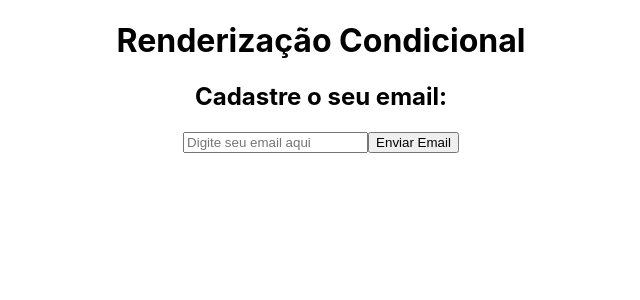
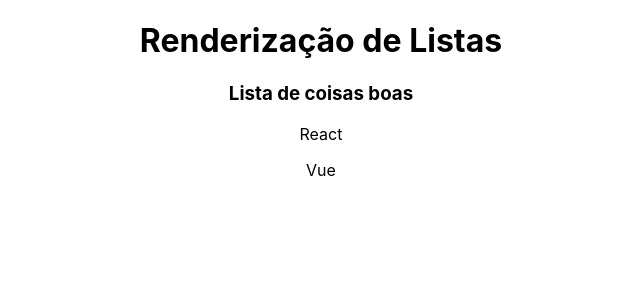
Before and after one commit to CarlosRenielly/REACT-JS, a React (Create React App) app in the folder meu-projeto/: page / in a window 1280 px wide. Shown: the top 300 px of the page, without its empty margins (319-959 px from the left). Built offline with nearby package versions, Linux system fonts and the light colour scheme.

Commit message:
Estudando Rederenização de List
React

```diff
--- a/meu-projeto/src/App.js
+++ b/meu-projeto/src/App.js
@@ -1,14 +1,17 @@
 import './App.css';
-import Condicional from './componets/Condicional';
+import OutraLista from './componets/OutraLista.js';
 
 
 
 function App() {
 
+const meusItens = ['React', 'Vue']
+
+
   return (
     <div className="App">
-      <h1>Renderização Condicional</h1>
-      <Condicional/>
+      <h1>Renderização de Listas</h1>
+      <OutraLista itens = {meusItens}/>
     </div>
   );
 }
--- a/meu-projeto/src/componets/Form.js
+++ b/meu-projeto/src/componets/Form.js
@@ -1,6 +1,3 @@
-
-
-
 
 function Form (){
 
--- /dev/null
+++ b/meu-projeto/src/componets/OutraLista.js
@@ -0,0 +1,14 @@
+function OutraLista({itens}){
+  return(
+    <>
+      <h3>Lista de coisas boas</h3>
+      {
+        itens.map((item) => (
+          <p>{item}</p>
+        ))
+      }
+    </>
+  )
+}
+
+export default OutraLista
```
Also changed, not shown: meu-projeto/src/componets/Frase.js (line endings or trailing spaces).
